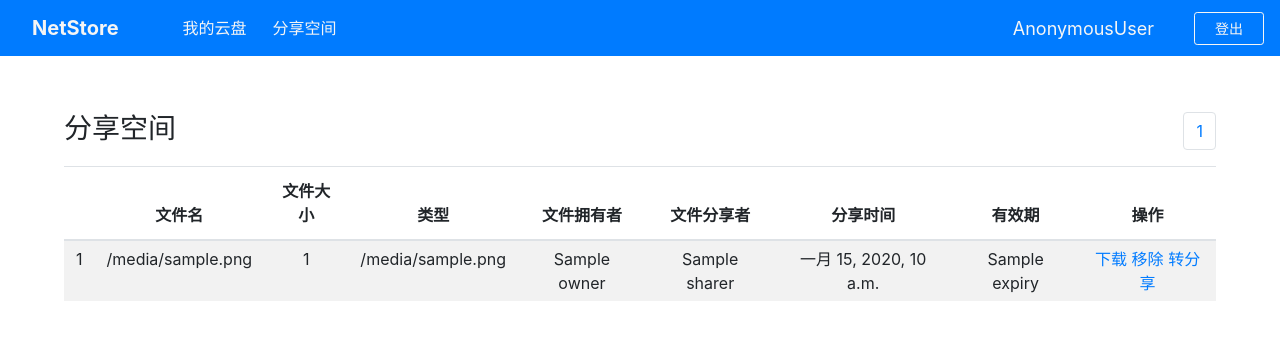
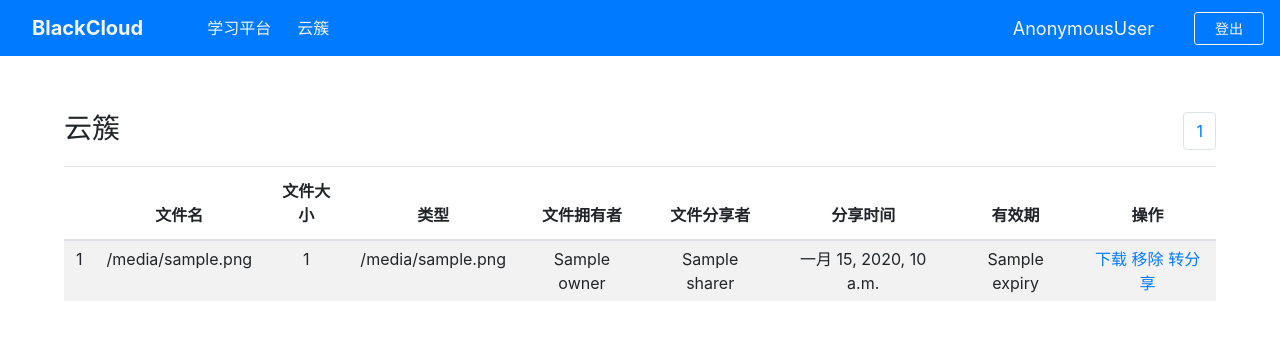
Before and after one commit to zackzhangkai/black_cloud, a Django app: template templates/user_operations_app/share_space.html in a window 1280 px wide. Shown: the top 340 px of the page. Run offline with Django 3.2, Linux system fonts and the light colour scheme; the template is opened without the code that fills it: most values are stand-ins (such as "Sample title", 1, 10 or a date in 2020); parts of the project's set-up code (start-up, migrations or seed data) failed here and were passed over; some libraries are stand-ins or nearby versions.

Commit message:
modify chracter

```diff
--- a/src/apps/operation_app/views.py
+++ b/src/apps/operation_app/views.py
@@ -92,7 +92,7 @@ def delete_file_from_user_space(request):
 
 @login_required
 def share_space(request):
-    """显示分享空间页面"""
+    """显示云簇页面"""
     user_id = request.user.id
     current_page = 1 if not request.GET.get('current_page') else request.GET.get('current_page')
     share_files = SharingRecorder.objects.filter(receiver=user_id,
--- a/templates/accounts_app/login.html
+++ b/templates/accounts_app/login.html
@@ -3,7 +3,7 @@
 <html lang="zh">
 <head>
     <meta charset="UTF-8">
-    <title>NetStore</title>
+    <title>BlackCloud</title>
     <link rel="stylesheet" href="{% static "css/bootstrap.css" %}">
     <style>
         body, html {
@@ -16,7 +16,7 @@
 <div class="shadow" style="position: relative; top: -10%;margin: auto; border-radius:40px; background-color: rgb(238, 238, 238);">
 <div style="width: 400px; margin:0 auto; padding-left: 20px; padding-right: 20px;">
     <div style="height: 40px;"></div>
-    <h3 style="text-align: center;">登录 NetStore</h3>
+    <h3 style="text-align: center;">登录 BlackCloud</h3>
     <form>
       <div class="form-group">
         <label for="username">  </label>
--- a/templates/accounts_app/logout.html
+++ b/templates/accounts_app/logout.html
@@ -3,7 +3,7 @@
 <html lang="zh">
 <head>
     <meta charset="UTF-8">
-    <title>NetStore</title>
+    <title>Black Cloud</title>
     <link rel="stylesheet" href="{% static "css/bootstrap.css" %}">
     <style>
 
@@ -17,7 +17,7 @@
 <body>
     <div style="margin: auto; width: 60%;">
     <div style="width: 60%; margin: auto;">
-        <h3>您已经登出 NetStore</h3>
+        <h3>您已经登出 Black Cloud</h3>
         <a href="{% url 'accounts_app:show_login_page' %}" style="text-align: center;">
         <div class="alert alert-info" role="alert">
             去登陆
--- a/templates/accounts_app/register.html
+++ b/templates/accounts_app/register.html
@@ -3,7 +3,7 @@
 <html lang="zh">
 <head>
     <meta charset="UTF-8">
-    <title>NetStore</title>
+    <title>Black Cloud</title>
     <script type="text/javascript" src="{% static 'js/jquery-3.0.0.min.js' %}"></script>
     <link rel="stylesheet" href="{% static 'css/bootstrap.css' %}">
     <style>
@@ -17,7 +17,7 @@
 <div style="margin: auto; height: 100%; background-color: rgb(238, 238, 238);">
 <div style="width: 400px; margin:0 auto; padding-left: 20px; padding-right: 20px;">
     <div style="height: 40px;"></div>
-    <h3 style="text-align: center">注册 NetStore</h3>
+    <h3 style="text-align: center">注册 BlackCloud</h3>
     <form action="{% url 'accounts_app:new_account' %}" method="post"
           onsubmit="return waiting_check_pwd();">
         {% csrf_token %}
--- a/templates/accounts_app/register_success.html
+++ b/templates/accounts_app/register_success.html
@@ -3,7 +3,7 @@
 <html lang="zh">
 <head>
     <meta charset="UTF-8">
-    <title>NetStore</title>
+    <title>BlackCloud</title>
     <link rel="stylesheet" href="{% static 'css/bootstrap.css' %}">
     <style>
         body, html {
--- a/templates/user_operations_app/operation_board.html
+++ b/templates/user_operations_app/operation_board.html
@@ -3,7 +3,7 @@
 <html lang="zh">
 <head>
     <meta charset="UTF-8" lang="">
-    <title>NetStore</title>
+    <title>BlackCloud</title>
     <script type="text/javascript" src="{% static 'js/jquery-3.0.0.min.js' %}"></script>
     <script type="text/javascript" src="{% static 'js/bootstrap.js' %}"></script>
     <script type="text/javascript" src="{% static 'js/bootstrap-datetimepicker.min.js' %}"></script>
@@ -34,7 +34,7 @@
 
 
 <nav class="navbar navbar-expand-lg navbar-light bg-primary" style="background-color: #e3f2fd;">
-  <a class="navbar-brand" href="#" style="color: whitesmoke; margin-left: 16px;font-weight: bold;">NetStore</a>
+  <a class="navbar-brand" href="#" style="color: whitesmoke; margin-left: 16px;font-weight: bold;">BlackCloud</a>
   <button class="navbar-toggler" type="button" data-toggle="collapse" data-target="#navbarSupportedContent" aria-controls="navbarSupportedContent" aria-expanded="false" aria-label="Toggle navigation">
     <span class="navbar-toggler-icon"></span>
   </button>
@@ -43,12 +43,12 @@
       <li class="nav-item active">
         <a class="nav-link" href="{% url 'operation_app:operation_board' %}"
            style="color: whitesmoke;font-weight: lighter;">
-            我的云盘<span class="sr-only"></span>
+            学习平台<span class="sr-only"></span>
         </a>
       </li>
         <span class="brick" style="width: 10px;"></span>
       <li class="nav-item active">
-        <a class="nav-link" href="{% url 'operation_app:share_space' %}" style="color: whitesmoke;font-weight: lighter;">分享空间<span class="sr-only"></span></a>
+        <a class="nav-link" href="{% url 'operation_app:share_space' %}" style="color: whitesmoke;font-weight: lighter;">云簇<span class="sr-only"></span></a>
       </li>
     </ul>
         <span >
@@ -73,7 +73,7 @@
 <form action="">
 <div class="input-group mb-3">
   <div class="input-group-prepend">
-    <span class="input-group-text" id="inputGroupFileAddon01" onclick="upload();">上传到我的空间</span>
+    <span class="input-group-text" id="inputGroupFileAddon01" onclick="upload();">UPLOAD</span>
   </div>
   <div class="custom-file">
     <input type="file" class="custom-file-input" aria-describedby="inputGroupFileAddon01"
@@ -163,7 +163,7 @@
     </script>
 
     <div style="width: 90%; margin: 0 auto;">
-    <h3 style="float: left">我的云盘</h3>
+    <h3 style="float: left">资源列表</h3>
 
     <div style="float: right; ">
         <nav aria-label="Page navigation example">
@@ -212,6 +212,7 @@
                     <td>{{ file.file_type }}</td>
                     <td>{{ file.upload_date }}</td>
                     <td>
+                        <a href="javascript:download_this('{{ file.file_name }}', '{{ file.hashed_name }}','{{ file.file_type }}');">查看</a>
                         <a href="javascript:download_this('{{ file.file_name }}', '{{ file.hashed_name }}','{{ file.file_type }}');">下载</a>
                         <a href="javascript:delete_this_file('{{ user.id }}', '{{ file.id }}')">删除</a>
                         <a  href="javascript:share_this_file('{{ file.hashed_name }}');">分享</a>
@@ -260,7 +261,7 @@
         }
 
         function delete_this_file(user_id, file_id) {
-            im_confirm = window.confirm('确认要将该文件从自己的云盘中删除吗？');
+            im_confirm = window.confirm('确认要将该文件从自己的BlackCloud中删除吗？');
             if(im_confirm){
                 location.href = "{% url 'operation_app:delete_file_from_user_space' %}?file_id="
                 + file_id + '&user_id=' + user_id;
--- a/templates/user_operations_app/share_space.html
+++ b/templates/user_operations_app/share_space.html
@@ -4,7 +4,7 @@
 
     <div style="width: 90%; margin: 0 auto;">
     <div style="height: 40px;"></div>
-    <h3 style="float: left">分享空间</h3>
+    <h3 style="float: left">云簇</h3>
 
     <div style="float: right; ">
         <nav aria-label="Page navigation example">
@@ -74,7 +74,7 @@
 
         function delete_this_sharing(record_id) {
             console.log('deleting');
-            im_confirm = window.confirm('确认要将该文件从自己的分享空间中移除吗？\n移除后将不能恢复');
+            im_confirm = window.confirm('确认要将该文件从自己的云簇中移除吗？\n移除后将不能恢复');
             if(im_confirm){
 
                 $.ajax({
```
